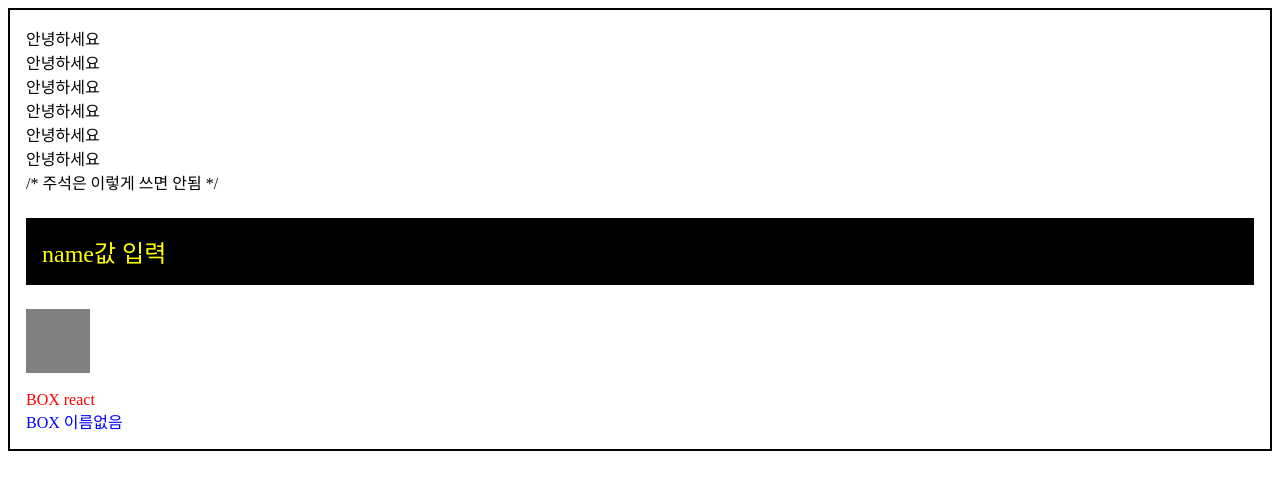
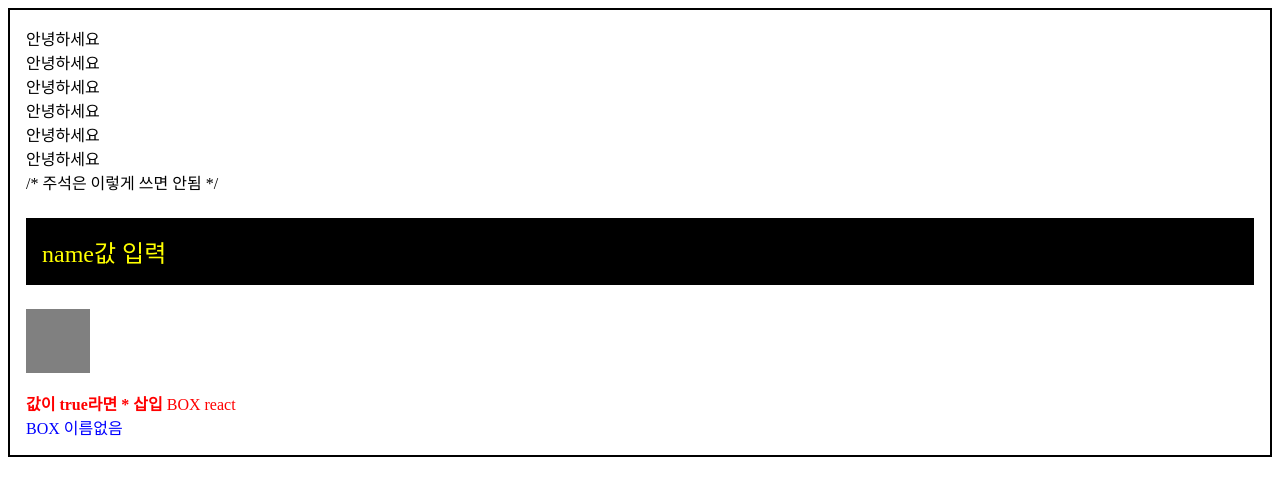
Before and after one commit to qkaxhfms/practice_react_2, a React (Create React App) app in the folder begin-react/: page / in a window 1280 px wide. Shown: the top 496 px of the page. Built offline with nearby package versions, Linux system fonts and the light colour scheme.

Commit message:
조건부 렌더링

```diff
--- a/begin-react/src/App.js
+++ b/begin-react/src/App.js
@@ -22,7 +22,7 @@ function App() {
       <p style={style}>{name}</p>
       <div className="gray-box"></div>
       <br />
-      <Box name="react" color="red" />
+      <Box name="react" color="red" isSpecial={true}/>
       <Box color="blue" />
     </Wrapper>
   );
--- a/begin-react/src/Box.js
+++ b/begin-react/src/Box.js
@@ -1,9 +1,15 @@
 import React from 'react';
 {/* props */}
-function Box({color,name}){
+function Box({color,name,isSpecial}){
     return (
       <>
-        <div style={{ color }}>BOX {name}</div>
+        <div style={{ color }}>
+          {/* {isSpecial ? <b>값이 true라면 * 삽입 </b> : null} */}
+          {/* {isSpecial ? <b>*</b> : false} */}
+          {/* {isSpecial ? <b>*</b> : undefined} */}
+          {isSpecial && <b>값이 true라면 * 삽입 </b>}
+          BOX {name}
+        </div>
       </>
     );
 }
```
Also changed, not shown: 1 other file (tests, documents, lock files or other folders).
